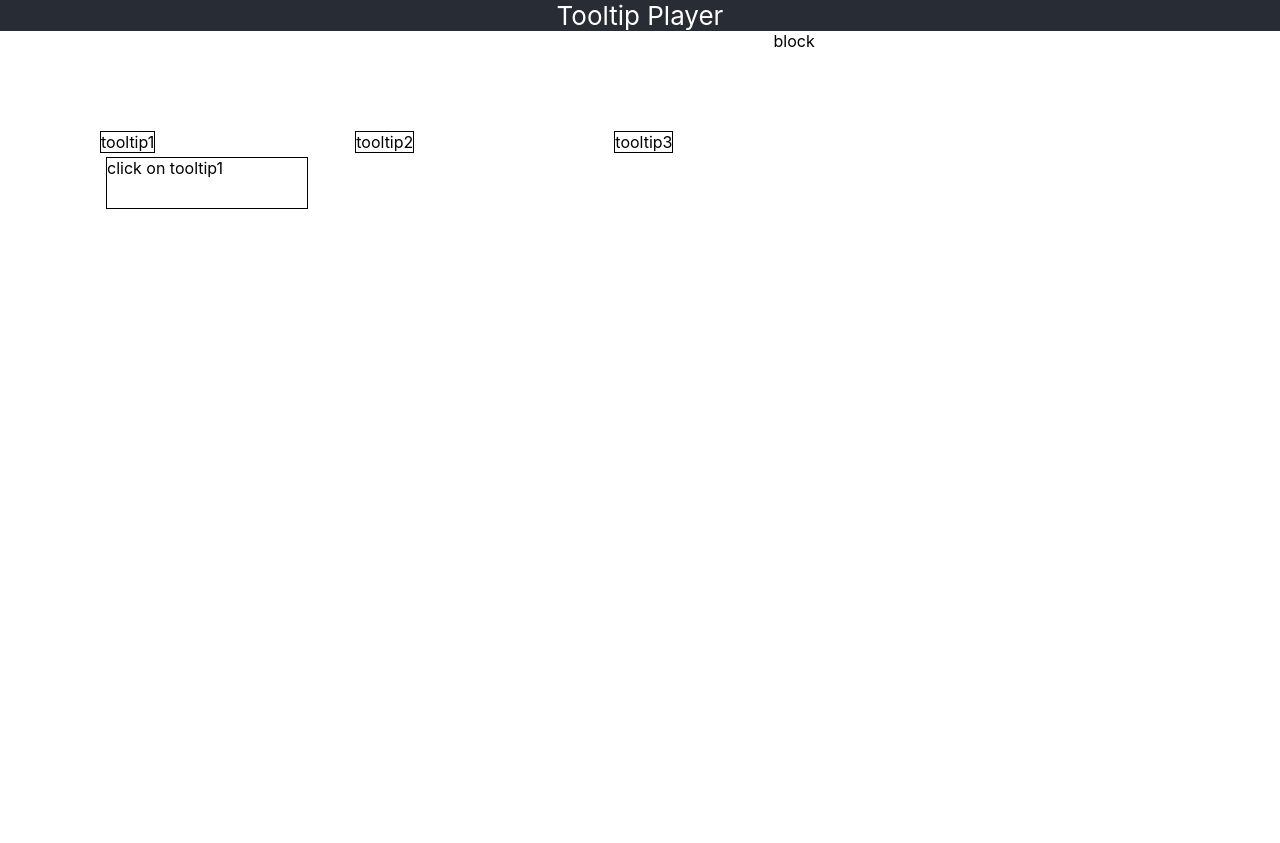
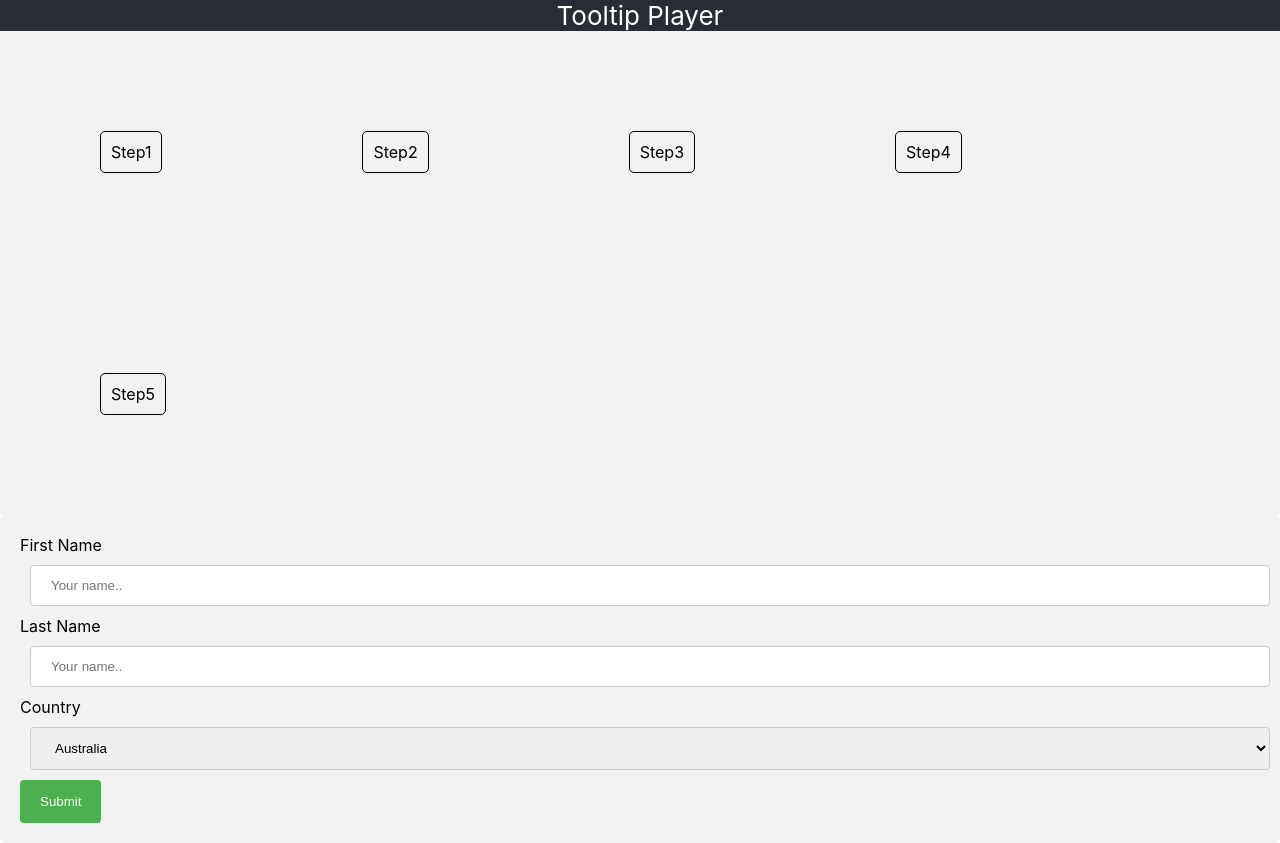
Before and after one commit to etukuribharath/tooltip_app, a React (Create React App) app: page / in a window 1280 px wide. Before the commit the page ends 800 px from the top, so only its background shows below. Built offline with nearby package versions, Linux system fonts and the light colour scheme.

Commit message:
added registration form

```diff
--- a/src/App.css
+++ b/src/App.css
@@ -1,5 +1,8 @@
 .App {
   text-align: center;
+    width:100%;
+    background-color: #f2f2f2;
+    display: inline-block;
 }
 
 .App-logo {
@@ -41,6 +44,10 @@
   float:left;
   margin:100px;
   border:1px solid black;
+    padding:10px;
+    border-radius: 5px;
+    background-color: #f2f2f2;
+    position:relative;
 }
 
 
@@ -51,4 +58,6 @@
   height:50px;
   border:1px solid black;
   display:none;
+    border-radius: 5px;
+    background-color: #f2f2f2;
 }
--- a/src/App.js
+++ b/src/App.js
@@ -1,35 +1,38 @@
-import React,{useEffect,useState} from 'react';
+import React, {useEffect, useState} from 'react';
+
 import './App.css';
+import './registerForm.css';
 import data from './data';
+import RegisterForm from './RegisterForm'
 
 function App() {
-  const [inElem,setInElem]=useState(null);
-  const [data1,setData]=useState(data);
+    const [inElem, setInElem] = useState(null);
+    const [data1, setData] = useState(data);
+
     useEffect(() => {
         let b = document.getElementById('tooltip1');
         setInElem(b);
         setData(data1);
-    // let data1= data;
-    console.log(data1.firstElement);
-    console.log(data1);
         let a = Object.keys(data1);
-        a.map((e)=>{
+        a.map((e) => {
             console.log(data1[e])
-    })
-  },[]);
-  function show (elem1,elem2) {
+        });
+        if (inElem) {
+            inElem.style.display = "block";
+        }
+    }, []);
+
+    function show(elem1, elem2) {
         let a = document.getElementById(elem1);
         let b = document.getElementById(elem2);
-    b.style.display="block";
-    a.style.display="";
+        b.style.display = "block";
+        a.style.display = "";
     }
 
-  // let b = document.getElementById('tooltip1');
-  // b?b.style.display="block":null;
-  function dom(){
-  let elements = Object.keys(data1).map((e)=>{
-   return <div className="name" onClick={()=>{show(data[e].id, data[e].nextId)}}>
-       {data[e].id}
+    function dom() {
+        let elements = Object.keys(data1).map((e) => {
+            return <div className="name" onClick={() => {show(data[e].id, data[e].nextId)}}>
+                {data[e].DisplayText}
                 <div className="tooltip" id={data[e].id}>
                     {data[e].tooltipText}
                 </div>
@@ -39,32 +42,14 @@ function App() {
     }
 
     return (
-    <div className="App1">
+        <div style={{backgroundColor: 'red', display:'inline'}}>
+            <div className="App">
                 <header className="App-header">
                     Tooltip Player
                 </header>
-      {dom()}
-      {/*<div className="name" onClick={()=>{show('tooltip1', 'tooltip2')}}>*/}
-        {/*NAME*/}
-        {/*<div className="tooltip" id="tooltip1">*/}
-          {/*PROFILE DETAILS*/}
-        {/*</div>*/}
-      {/*</div>*/}
-
-      {/*<div className="name" onClick={()=>{show('tooltip2', 'tooltip3')}}>*/}
-        {/*NAME 2*/}
-        {/*<div className="tooltip" id="tooltip2">*/}
-          {/*PROFILE DETAILS 2*/}
-        {/*</div>*/}
-      {/*</div>*/}
-
-      {/*<div className="name" onClick={()=>{show('tooltip3', 'tooltip3')}}>*/}
-        {/*NAME 3*/}
-        {/*<div className="tooltip" id="tooltip3">*/}
-          {/*PROFILE DETAILS 3*/}
-        {/*</div>*/}
-      {/*</div>*/}
-      { inElem?inElem.style.display="block":null}
+                <div>{dom()}</div>
+                { inElem?(inElem.style.display):undefined}
+            </div>
         </div>
     );
 }
--- /dev/null
+++ b/src/MainApp.js
@@ -0,0 +1,18 @@
+import React, {useEffect, useState} from 'react';
+
+import './App.css';
+import './registerForm.css';
+import data from './data';
+import RegisterForm from './RegisterForm'
+import App from './App'
+
+function MainApp() {
+    return(
+     <div>
+         <App/>
+     <RegisterForm/>
+     </div>
+    );
+}
+
+export default MainApp;
--- /dev/null
+++ b/src/RegisterForm.js
@@ -0,0 +1,40 @@
+import React,{useEffect,useState} from 'react';
+import './App.css';
+import data from "./data";
+
+function RegisterForm() {
+
+    function show(elem) {
+        let a = document.getElementById(elem);
+        // let b = document.getElementById(elem2);
+        a.style.display = "block";
+        // a.style.display = "";
+    }
+
+    return(
+        <div className="registerForm">
+            <form action="">
+                <div>
+                <label htmlFor="fname">First Name</label>
+                    <input type="text" id="lname" name="lname" placeholder="Your name.." onFocus={()=>show('tooltip')}/>
+                    <div className="tooltip" id="tooltip">
+                        something
+                    </div>
+                </div>
+            <div>
+                    <label htmlFor="lname">Last Name</label>
+                <input type="text" id="lname" name="lname" placeholder="Your name.."/>
+            </div><div>
+                        <label htmlFor="country">Country</label>
+                        <select id="country" name="country">
+                                <option value="australia">Australia</option>
+                            <option value="canada">Canada</option>
+                            <option value="usa">USA</option>
+                        </select></div>
+                <input type="submit" value="Submit"/>
+            </form>
+        </div>
+)
+}
+
+export default RegisterForm;
--- a/src/data.json
+++ b/src/data.json
@@ -3,18 +3,35 @@
     "id": "tooltip1",
     "nextId": "tooltip2",
     "previousId": "tooltip1",
-    "tooltipText": "click on tooltip1"
+    "tooltipText": "click on tooltip1",
+    "DisplayText": "Step1"
   },
   "secondElement": {
     "id": "tooltip2",
     "nextId": "tooltip3",
     "previousId": "tooltip1",
-    "tooltipText": "click on tooltip2"
+    "tooltipText": "click on tooltip2",
+    "DisplayText": "Step2"
   },
   "thirdElement": {
     "id": "tooltip3",
-    "nextId": "tooltip3",
+    "nextId": "tooltip4",
     "previousId": "tooltip2",
-    "tooltipText": "click on tooltip3"
+    "tooltipText": "click on tooltip3",
+    "DisplayText": "Step3"
+  },
+  "fourthElement": {
+    "id": "tooltip4",
+    "nextId": "tooltip5",
+    "previousId": "tooltip3",
+    "tooltipText": "click on tooltip4",
+    "DisplayText": "Step4"
+  },
+  "fifthElement": {
+    "id": "tooltip5",
+    "nextId": "tooltip5",
+    "previousId": "tooltip4",
+    "tooltipText": "click on tooltip5",
+    "DisplayText": "Step5"
   }
 }
--- a/src/index.js
+++ b/src/index.js
@@ -1,12 +1,12 @@
 import React from 'react';
 import ReactDOM from 'react-dom';
 import './index.css';
-import App from './App';
+import MainApp from './MainApp';
 import * as serviceWorker from './serviceWorker';
 
 ReactDOM.render(
   <React.StrictMode>
-    <App />
+    <MainApp />
   </React.StrictMode>,
   document.getElementById('root')
 );
--- /dev/null
+++ b/src/registerForm.css
@@ -0,0 +1,30 @@
+input[type=text], select {
+width:100%;
+    padding: 12px 20px;
+    display: inline-block;
+    border: 1px solid #ccc;
+    border-radius: 4px;
+    box-sizing: border-box;
+    margin: 10px;
+}
+
+input[type=submit] {
+    background-color: #4CAF50;
+    color: white;
+    padding: 14px 20px;
+    border: none;
+    border-radius: 4px;
+    cursor: pointer;
+}
+
+input[type=submit]:hover {
+
+    background-color: #45a049;
+}
+
+.registerForm {
+    border-radius: 5px;
+    background-color: #f2f2f2;
+    padding: 20px;
+    align:center;
+}
```
Lines whose indentation alone changed are shown as unchanged.
